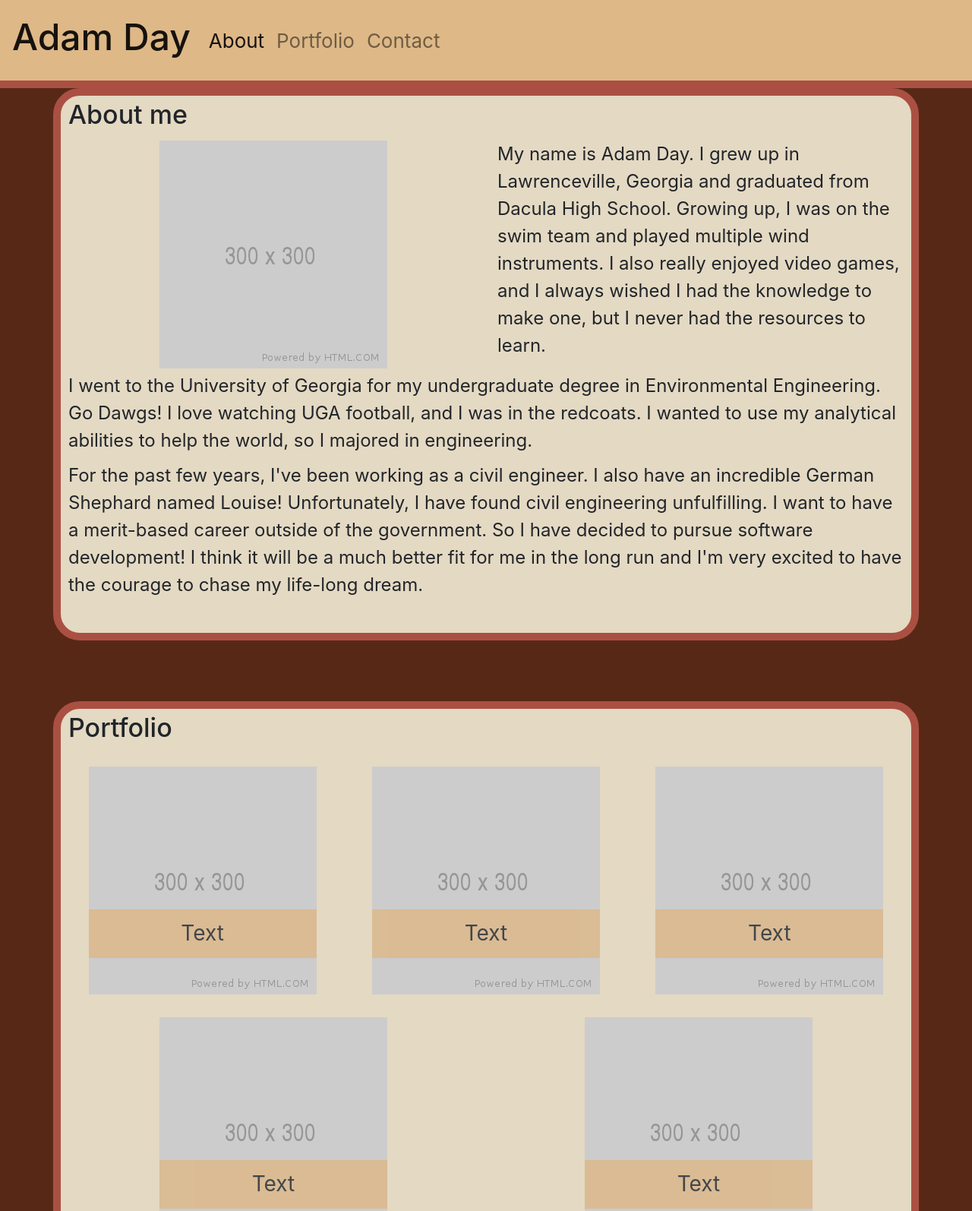
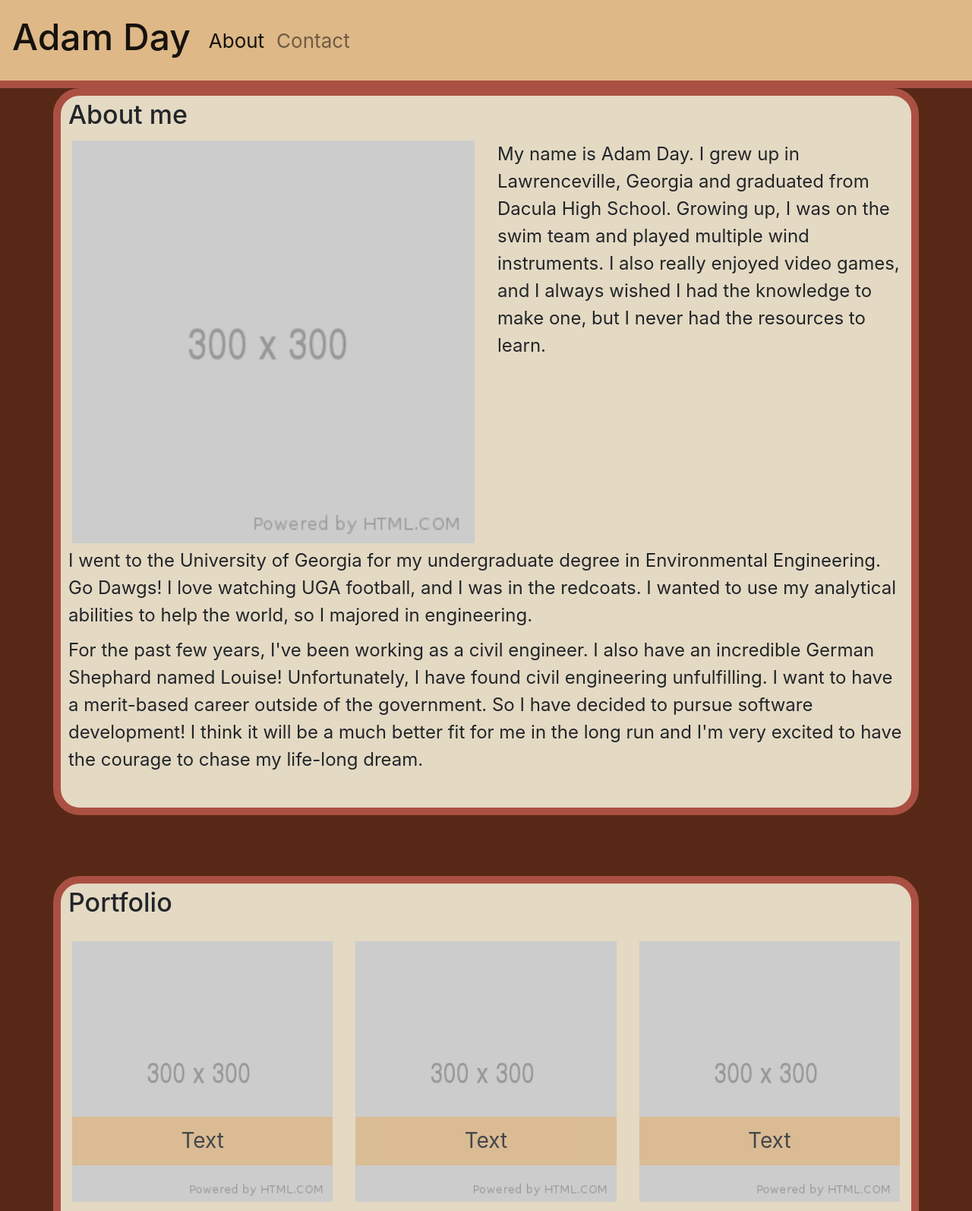
Before and after one commit to dayadam/Bootstrap-Portfolio, a plain HTML site: page index.html in a window 1280 px wide. Shown: the top 1594 px of the page at 76% size. Drawn offline with nearby package versions, Linux system fonts and the light colour scheme.

Commit message:
finish index and add contract; resonsive images acheived

```diff
--- a/assets/css/style.css
+++ b/assets/css/style.css
@@ -36,7 +36,7 @@ body {
 
 .img-about {
     display: block;
-    margin: 0 auto;
+    width:100%;
 }
 
 .about-heading {
@@ -83,7 +83,7 @@ footer {
     text-align: center;
     background: burlywood;
     font-weight: normal;
-    width: 300px;
+    width: 100%;
     padding-top: 15px;
     padding-bottom: 15px;
     opacity: .8;
@@ -91,5 +91,6 @@ footer {
 
 .boxy {
     position: relative;
-    width: 300px;
+    width: 100%;
+    margin:0 auto;
 }
--- a/index.html
+++ b/index.html
@@ -30,8 +30,7 @@
         <div class="collapse navbar-collapse" id="navbarNavAltMarkup">
             <div class="navbar-nav list-nav">
                 <a class="nav-item nav-link active" href="#">About <span class="sr-only">(current)</span></a>
-                <a class="nav-item nav-link" href="#">Portfolio</a>
-                <a class="nav-item nav-link" href="#">Contact</a>
+                <a class="nav-item nav-link" href="contact.html">Contact</a>
             </div>
         </div>
     </nav>
@@ -41,10 +40,10 @@
             <h2 class="about-heading">About me</h2>
         </div>
         <div class="row">
-            <div class="col d-flex align-items-center justify-content-center">
-                <img src="assets/images/300.png" alt="placeholder" class="img-about" />
+            <div class="col col-12 col-sm-12 col-md-12 col-lg-6 col-xl-6">
+                <img src="assets/images/300.png" alt="placeholder" class="img-about img-fluid" />
             </div>
-            <div class="col main-text">
+            <div class="col col-12 col-sm-12 col-md-12 col-lg-6 col-xl-6 main-text">
                 My name is Adam Day. I grew up in Lawrenceville, Georgia and graduated from Dacula High School. Growing
                 up, I was on the swim team and played multiple wind instruments. I also really enjoyed video games, and
                 I always wished I had the knowledge to make one, but I never had the resources to learn.
@@ -72,35 +71,35 @@
             <h2 class="about-heading port-heading">Portfolio</h2>
         </div>
         <div class="row">
-            <div class="col d-flex align-items-center justify-content-center">
+            <div class="col d-flex align-items-center justify-content-center col-12 col-sm-12 col-md-6 col-lg-4 col-xl-4">
                     <div class="boxy port-pad">
-                <img src="assets/images/300.png" alt="placeholder" class="img-about img-port" />
+                <img src="assets/images/300.png" alt="placeholder" class="img-about img-port img-fluid" />
                     <h3 class="port-img-label">Text</h3>
                 </div>
             </div>
-            <div class="col d-flex align-items-center justify-content-center">
+            <div class="col d-flex align-items-center justify-content-center col-12 col-sm-12 col-md-6 col-lg-4 col-xl-4">
                     <div class="boxy port-pad">
-                <img src="assets/images/300.png" alt="placeholder" class="img-about img-port" />
+                <img src="assets/images/300.png" alt="placeholder" class="img-about img-port img-fluid" />
 
                     <h3 class="port-img-label">Text</h3>
                 </div>
             </div>
-            <div class="col d-flex align-items-center justify-content-center">
+            <div class="col d-flex align-items-center justify-content-center col-12 col-sm-12 col-md-12 col-lg-4 col-xl-4">
                     <div class="boxy port-pad">
-                <img src="assets/images/300.png" alt="placeholder" class="img-about img-port" />
+                <img src="assets/images/300.png" alt="placeholder" class="img-about img-port img-fluid" />
 
                     <h3 class="port-img-label">Text</h3>
                 </div>
             </div>
         </div>
         <div class="row">
-            <div class="col d-flex align-items-center justify-content-center">
+            <div class="col d-flex align-items-center justify-content-center col-12 col-sm-12 col-md-6 col-lg-6 col-xl-6">
                 <div class="boxy port-pad">
                     <img src="assets/images/300.png" alt="placeholder" class="img-about img-port" />
                     <h3 class="port-img-label img-bot">Text</h3>
                 </div>
             </div>
-            <div class="col d-flex align-items-center justify-content-center">
+            <div class="col d-flex align-items-center justify-content-center col-12 col-sm-12 col-md-6 col-lg-6 col-xl-6">
                 <div class="boxy port-pad">
                     <img src="assets/images/300.png" alt="placeholder" class="img-about img-port" />
                     <h3 class="port-img-label img-bot">Text</h3>
```
Also changed, not shown: contact.html (added, +45 -0 lines).
